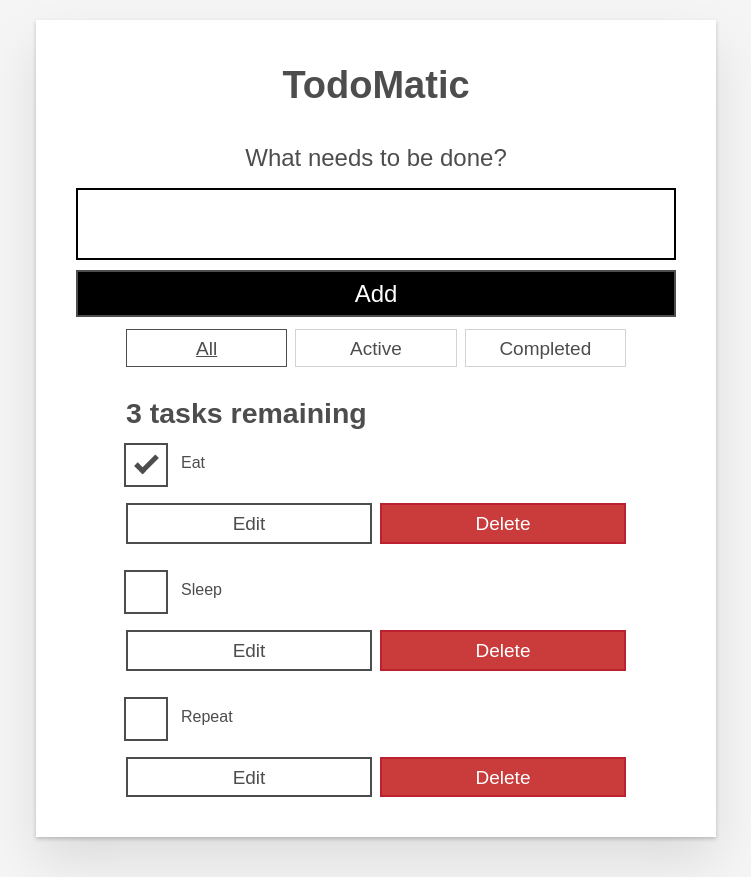
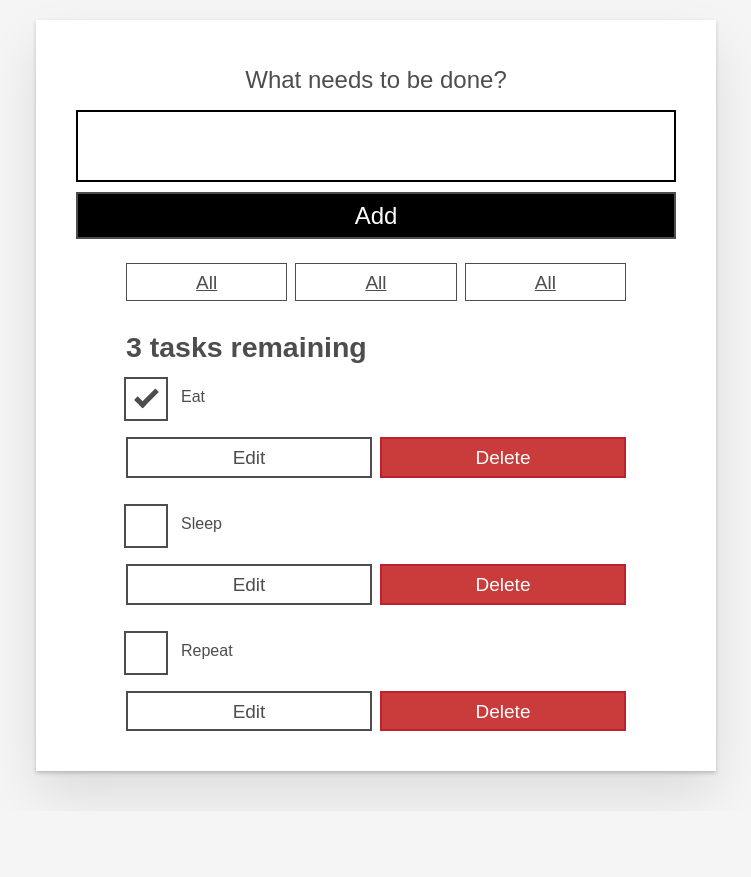
Before and after one commit to hutingerica/todoList-moz-react, a React (Create React App) app: page / in a window 1280 px wide. Shown: the whole page, without its empty margins (264-1015 px from the left). After the commit the page ends 811 px from the top, so only its background shows below. Built offline with nearby package versions, Linux system fonts and the light colour scheme.

Commit message:
unique keys to each <Todo /> n grap UIs to create Form.js FilterButton.js

```diff
--- a/src/App.js
+++ b/src/App.js
@@ -1,52 +1,28 @@
 import React from 'react';
 import Todo from './components/Todo'
+import Form from './components/Form'
+import FilterButton from './components/FilterButton'
 
 function App(props) {
   console.log(props.tasks);
   const taskList = props.tasks.map(task => (
-    <Todo id={task.id} name={task.name} completed={task.completed} />
+    <Todo
+      id={task.id}
+      name={task.name}
+      completed={task.completed}
+      key={task.id}
+      />
   ));
 
   return (
     <div className="todoapp stack-large">
-      <h1>TodoMatic</h1>
-      <form>
-        <h2 className="label-wrapper">
-          <label htmlFor="new-todo-input" className="label__lg">
-            What needs to be done?
-          </label>
-        </h2>
-        <input
-          type="text"
-          id="new-todo-input"
-          className="input input__lg"
-          name="text"
-          autoComplete="off"
-        />
-        <button type="submit" className="btn btn__primary btn__lg">
-          Add
-        </button>
-      </form>
+      <Form />
       <div className="filters btn-group stack-exception">
-        <button type="button" className="btn toggle-btn" aria-pressed="true">
-          <span className="visually-hidden">Show </span>
-          <span>all</span>
-          <span className="visually-hidden"> tasks</span>
-        </button>
-        <button type="button" className="btn toggle-btn" aria-pressed="false">
-          <span className="visually-hidden">Show </span>
-          <span>Active</span>
-          <span className="visually-hidden"> tasks</span>
-        </button>
-        <button type="button" className="btn toggle-btn" aria-pressed="false">
-          <span className="visually-hidden">Show </span>
-          <span>Completed</span>
-          <span className="visually-hidden"> tasks</span>
-        </button>
+        <FilterButton />
+        <FilterButton />
+        <FilterButton />
       </div>
-      <h2 id="list-heading">
-        3 tasks remaining
-      </h2>
+      <h2 id="list-heading">3 tasks remaining</h2>
       <ul
         // role="list"
         className="todo-list stack-large stack-exception"
@@ -66,3 +42,4 @@ export default App;
 // htmlFor vs for
 
 //1.grab UIs to create todo.js > send props to todo.js > const Data in index.js > send Data to app.js > const taskList from Data and map into <Todo >
+//2.unique keys to each <Todo />
--- /dev/null
+++ b/src/components/FilterButton.js
@@ -0,0 +1,14 @@
+import React from 'react';
+
+export default function FilterButton(props){
+    return(
+        <div className="filters btn-group stack-exception">
+            <button type="button" className="btn toggle-btn" aria-pressed="true">
+            <span className="visually-hidden">Show </span>
+            <span>all</span>
+            <span className="visually-hidden"> tasks</span>
+            </button>
+      </div>
+
+    );
+}
--- /dev/null
+++ b/src/components/Form.js
@@ -0,0 +1,24 @@
+import React from 'react';
+
+export default function Form(props){
+    return(
+        <form>
+            <h2 className="label-wrapper">
+                <label htmlFor="new-todo-input" className="label__lg">
+                    What needs to be done?
+                </label>
+            </h2>
+            <input
+            type="text"
+            id="new-todo-input"
+            className="input input__lg"
+            name="text"
+            autoComplete="off"
+            />
+            <button type="submit" className="btn btn__primary btn__lg">
+                Add
+            </button>
+        </form>
+
+    );
+}
```
